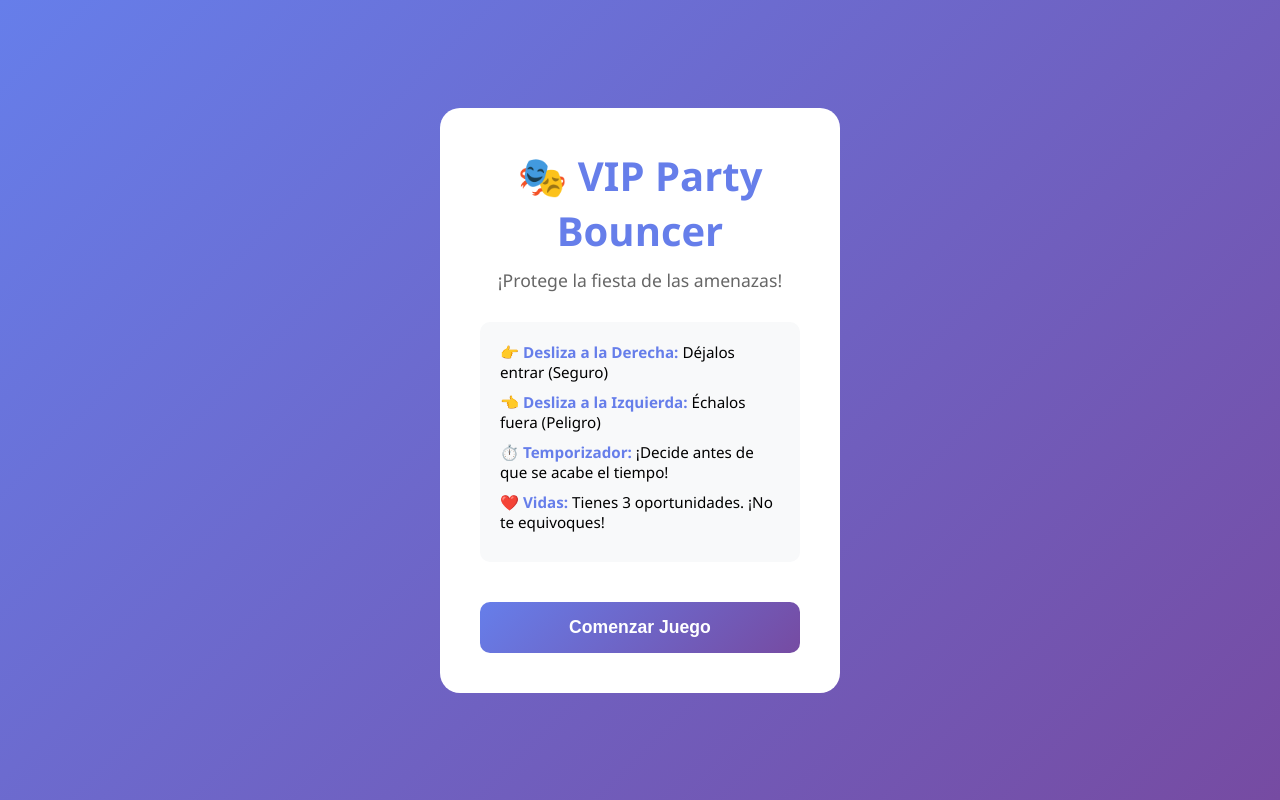
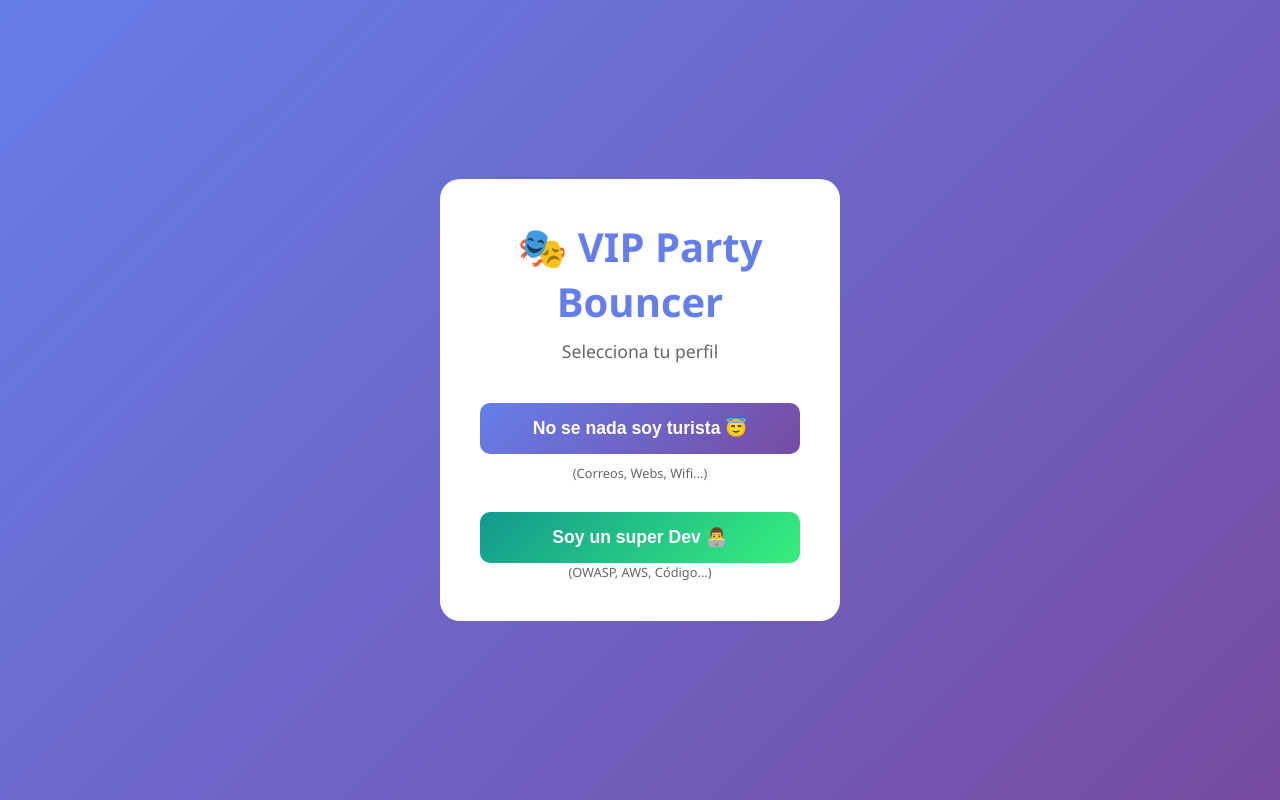
Before and after one commit to LuDev01/devsecops-vip-party-game, a FastAPI app: page / in a window 1280 px wide. Run offline with FastAPI, Linux system fonts and the light colour scheme.

Commit message:
feat: new timer value

```diff
--- a/api/templates/index.html
+++ b/api/templates/index.html
@@ -86,7 +86,7 @@
             height: 100%;
             background: linear-gradient(90deg, #ff6b6b, #feca57);
             border-radius: 10px;
-            transition: width linear 5s;
+            transition: width linear 7s;
             box-shadow: 0 0 10px rgba(254, 202, 87, 0.6);
         }
 
@@ -348,17 +348,28 @@
     </style>
 </head>
 <body>
-    <div class="start-screen" id="startScreen">
+    <div class="start-screen" id="roleScreen">
         <div class="start-content">
             <h1>🎭 VIP Party Bouncer</h1>
+            <p class="subtitle">Selecciona tu perfil</p>
+            <button class="button" onclick="game.selectRole('general')" style="margin-bottom: 10px;">No se nada soy turista 😇</button>
+            <div style="font-size: 0.8rem; margin-bottom: 20px; color: #666;">(Correos, Webs, Wifi...)</div>
+            <button class="button" onclick="game.selectRole('dev')" style="background: linear-gradient(135deg, #11998e, #38ef7d);">Soy un super Dev 👨‍💻</button>
+            <div style="font-size: 0.8rem; color: #666;">(OWASP, AWS, Código...)</div>
+        </div>
+    </div>
+
+    <div class="start-screen" id="startScreen" style="display: none;">
+        <div class="start-content">
+            <h1 id="startTitle">🎭 Instrucciones</h1>
             <p class="subtitle">¡Protege la fiesta de las amenazas!</p>
             <div class="instructions">
-                <p><strong>👉 Desliza a la Derecha:</strong> Déjalos entrar (Seguro)</p>
-                <p><strong>👈 Desliza a la Izquierda:</strong> Échalos fuera (Peligro)</p>
-                <p><strong>⏱️ Temporizador:</strong> ¡Decide antes de que se acabe el tiempo!</p>
-                <p><strong>❤️ Vidas:</strong> Tienes 3 oportunidades. ¡No te equivoques!</p>
+                <p><strong>👉 Desliza a la Derecha:</strong> ACEPTAR (Seguro / Buenas Prácticas)</p>
+                <p><strong>👈 Desliza a la Izquierda:</strong> RECHAZAR (Vulnerabilidad / Peligro)</p>
+                <p><strong>⏱️ Temporizador:</strong> ¡Decide rápido!</p>
+                <p><strong>❤️ Vidas:</strong> Solo tienes 3 oportunidades.</p>
             </div>
-            <button class="button" onclick="game.startGame()">Comenzar Juego</button>
+            <button class="button" onclick="game.startGame()">¡A Jugar!</button>
         </div>
     </div>
 
@@ -384,11 +395,6 @@
         <div class="card-stack" id="cardStack">
             <!-- Cards will be dynamically inserted here -->
         </div>
-
-        <div class="swipe-indicators">
-            <div class="indicator indicator-left">⬅️ RECHAZAR</div>
-            <div class="indicator indicator-right">ACEPTAR ➡️</div>
-        </div>
     </div>
 
     <div class="game-over-screen" id="gameOverScreen">
@@ -405,7 +411,7 @@
     <div class="feedback" id="feedback"></div>
 
     <script>
-        const GUEST_DATA = [
+        const GUEST_DATA_GENERAL = [
             // SAFE ENTRIES (Swiping Right allows them in)
             { emoji: "📧", description: "Correo de RRHH sobre beneficios del año", safe: true, hint: "Dominio interno verificado" },
             { emoji: "🔒", description: "Web pidiendo cambio de clave (https)", safe: true, hint: "Certificado de seguridad válido" },
@@ -432,9 +438,39 @@
             { emoji: "👤", description: "Compartir tu usuario con el pasante", safe: false, hint: "Cuentas personales e intransferibles" },
             { emoji: "🌐", description: "Web que pide datos sin candadito (http)", safe: false, hint: "Comunicación no cifrada (Man-in-the-Middle)" },
             { emoji: "📱", description: "Instalar App 'gratis' fuera de la tienda oficial", safe: false, hint: "Software no autorizado (Sideloading)" },
-            { emoji: "🙊", description: "Hablar de secretos de la empresa en el elevador", safe: false, hint: "Fuga de información" },
+            { emoji: "🙊", description: "Hablar de secretos de la empresa en el ascensor", safe: false, hint: "Fuga de información" },
             { emoji: "📩", description: "Correo de 'Soporte' pidiendo tu contraseña", safe: false, hint: "Soporte real nunca pide tu clave" },
             { emoji: "💻", description: "Dejar la laptop desbloqueada en la cafetería", safe: false, hint: "Acceso físico no autorizado" }
+        ];
+
+        const GUEST_DATA_DEV = [
+             // SAFE (Swipe Right)
+            { emoji: "🔐", description: "Commit firmado con clave GPG", safe: true, hint: "Integridad de código verificada" },
+            { emoji: "🤖", description: "Dependabot: PR de parche de seguridad", safe: true, hint: "Gestión proactiva de dependencias" },
+            { emoji: "☁️", description: "S3 Bucket: Public Access Blocked", safe: true, hint: "Configuración correcta de privacidad" },
+            { emoji: "💉", description: "Query SQL usando Prepared Statements", safe: true, hint: "Prevención de SQL Injection" },
+            { emoji: "🤐", description: "API Key leída desde Vault/Secrets Manager", safe: true, hint: "Gestión segura de secretos" },
+            { emoji: "🐳", description: "Imagen Docker 'distroless' (sin shell)", safe: true, hint: "Reducción de superficie de ataque" },
+            { emoji: "👀", description: "Merge Request aprobado por 2 reviewers", safe: true, hint: "Revisión de código obligatoria" },
+            { emoji: "🔒", description: "Terraform State cifrado en backend remoto", safe: true, hint: "Protección de infraestructura (IaC)" },
+            { emoji: "🛡️", description: "WAF bloqueando tráfico malicioso (XSS)", safe: true, hint: "Seguridad perimetral activa" },
+            { emoji: "🎫", description: "JWT firmado y con expiración de 15 min", safe: true, hint: "Gestión de sesiones robusta" },
+            { emoji: "📝", description: "Logs sanitizados (Sin PII/Datos personales)", safe: true, hint: "Privacidad por diseño" },
+            { emoji: "🔑", description: "MFA habilitado para la cuenta AWS Root", safe: true, hint: "Protección de identidad crítica" },
+
+            // UNSAFE / VULNERABILITIES (Swipe Left)
+            { emoji: "🔑", description: "AWS Access Key hardcodeada en código", safe: false, hint: "Secretos expuestos (Credential Leak)" },
+            { emoji: "🪣", description: "S3 Bucket público con datos de usuarios", safe: false, hint: "Exposición de datos (Misconfiguration)" },
+            { emoji: "🔓", description: "chmod 777 -R en carpeta del servidor", safe: false, hint: "Permisos excesivos (Broken Access Control)" },
+            { emoji: "🙈", description: "Desactivar validación SSL en producción", safe: false, hint: "Fallo en integridad (Man-In-The-Middle)" },
+            { emoji: "📜", description: "Commit incluyendo archivo .env", safe: false, hint: "Exposición de secretos en git" },
+            { emoji: "👑", description: "Conexión a BD con usuario 'sa' o 'root'", safe: false, hint: "Violación de principio de menor privilegio" },
+            { emoji: "📦", description: "Librería open-source abandonada hace 5 años", safe: false, hint: "Componente vulnerable y desactualizado" },
+            { emoji: "💥", description: "dangerouslySetInnerHTML(input_usuario)", safe: false, hint: "Cross-Site Scripting (XSS Dom-based)" },
+            { emoji: "🌐", description: "Puerto SSH (22) abierto a 0.0.0.0/0", safe: false, hint: "Exposición de gestión remota" },
+            { emoji: "🐛", description: "Error 500 mostrando Stack Trace al usuario", safe: false, hint: "Fuga de información técnica" },
+            { emoji: "📛", description: "Guardar passwords en texto plano o MD5", safe: false, hint: "Fallo criptográfico crítico" },
+            { emoji: "🚪", description: "API: DELETE /user/5 sin verificar auth", safe: false, hint: "Broken Access Control (BOLA/IDOR)" }
         ];
 
         class CardManager {
@@ -460,12 +496,13 @@
                 return card;
             }
 
-            shuffleGuests() {
-                return [...GUEST_DATA].sort(() => Math.random() - 0.5);
+            shuffleGuests(mode) {
+                const data = mode === 'dev' ? GUEST_DATA_DEV : GUEST_DATA_GENERAL;
+                return [...data].sort(() => Math.random() - 0.5);
             }
 
-            initializeCards(container) {
-                const shuffled = this.shuffleGuests();
+            initializeCards(container, mode) {
+                const shuffled = this.shuffleGuests(mode);
                 this.cards = shuffled.map(guest => this.createCard(guest));
                 this.currentCardIndex = 0;
 
@@ -479,6 +516,7 @@
                     this.cards[i].dataset.cardIndex = i;
                 }
             }
+
 
             getCurrentCard() {
                 return this.cards[this.currentCardIndex];
@@ -549,11 +587,11 @@
                 timerBar.style.transition = 'none';
 
                 setTimeout(() => {
-                    timerBar.style.transition = 'width linear 5s';
+                    timerBar.style.transition = 'width linear 7s';
                     timerBar.style.width = '0%';
                 }, 50);
 
-                this.timerInterval = setTimeout(callback, 5000);
+                this.timerInterval = setTimeout(callback, 7000);
             }
 
             clearTimer() {
@@ -573,10 +611,13 @@
                 this.currentCard = null;
                 this.isProcessing = false;
                 this.isDragging = false;
+                this.currentRole = 'general'; // Default role
 
                 this.cardStack = document.getElementById('cardStack');
                 this.bindEvents();
             }
+
+            // ... (bindEvents is unchanged)
 
             bindEvents() {
                 // Touch events for mobile
@@ -586,9 +627,22 @@
 
                 // Mouse events for desktop/testing
                 this.cardStack.addEventListener('mousedown', (e) => this.handleMouseDown(e));
-                // Listen for mouseup on document to catch drags outside the card
                 document.addEventListener('mouseup', (e) => this.handleMouseUp(e));
                 document.addEventListener('mousemove', (e) => this.handleMouseMove(e));
+            }
+
+            selectRole(role) {
+                this.currentRole = role;
+                document.getElementById('roleScreen').style.display = 'none';
+                document.getElementById('startScreen').style.display = 'flex';
+
+                // Update title based on role
+                const title = document.getElementById('startTitle');
+                if (role === 'dev') {
+                    title.textContent = '👨‍💻 Modo DevSecOps';
+                } else {
+                    title.textContent = '👤� Modo Turista';
+                }
             }
 
             startGame() {
@@ -598,7 +652,7 @@
                 this.gameState.reset();
                 this.gameState.isActive = true;
 
-                this.cardManager.initializeCards(this.cardStack);
+                this.cardManager.initializeCards(this.cardStack, this.currentRole);
                 this.currentCard = this.cardManager.getCurrentCard();
 
                 this.updateUI();
@@ -833,13 +887,14 @@
 
             restartGame() {
                 document.getElementById('gameOverScreen').classList.remove('active');
+                document.getElementById('roleScreen').style.display = 'flex'; // Go back to role selection
                 document.getElementById('playerName').value = '';
                 document.getElementById('playerEmail').value = '';
                 this.cardManager.reset();
                 this.isProcessing = false;
                 this.isDragging = false;
                 this.currentCard = null;
-                this.startGame();
+                // Game starts after selecting role again
             }
         }
 
```
